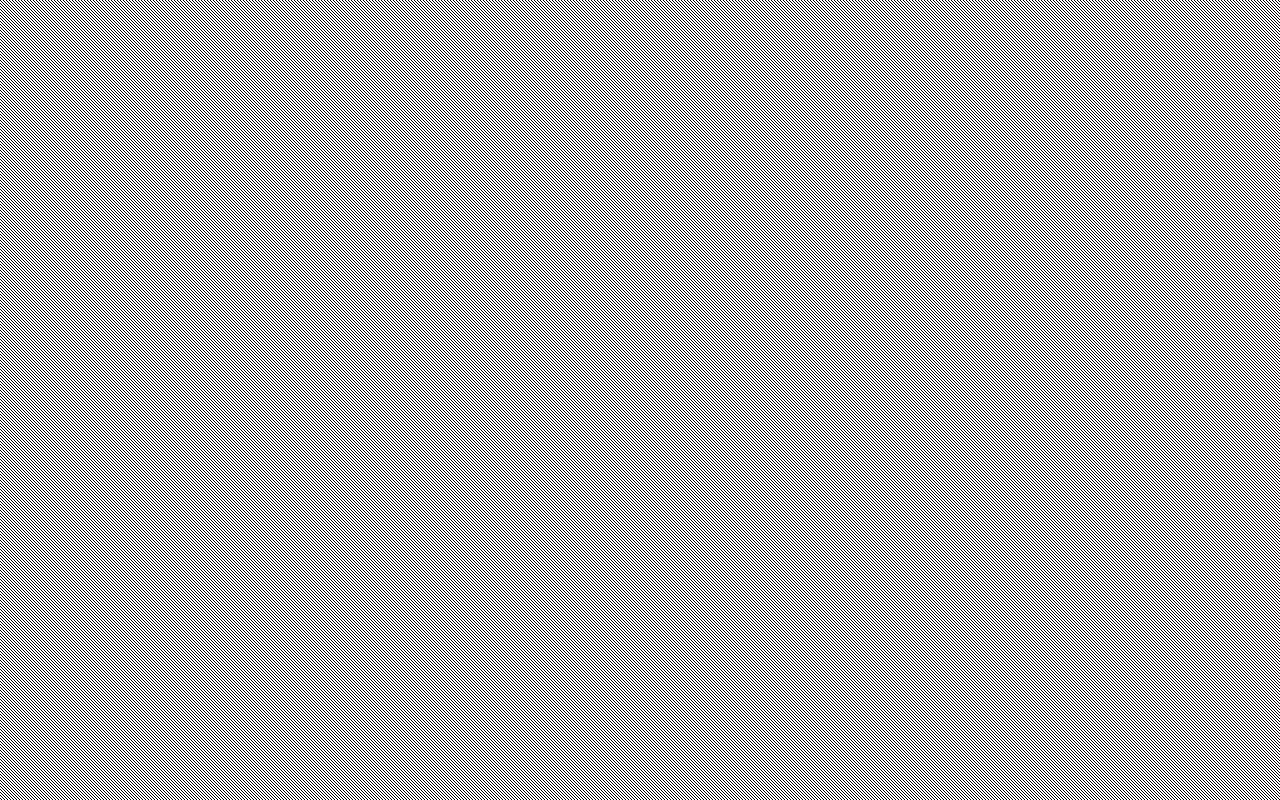
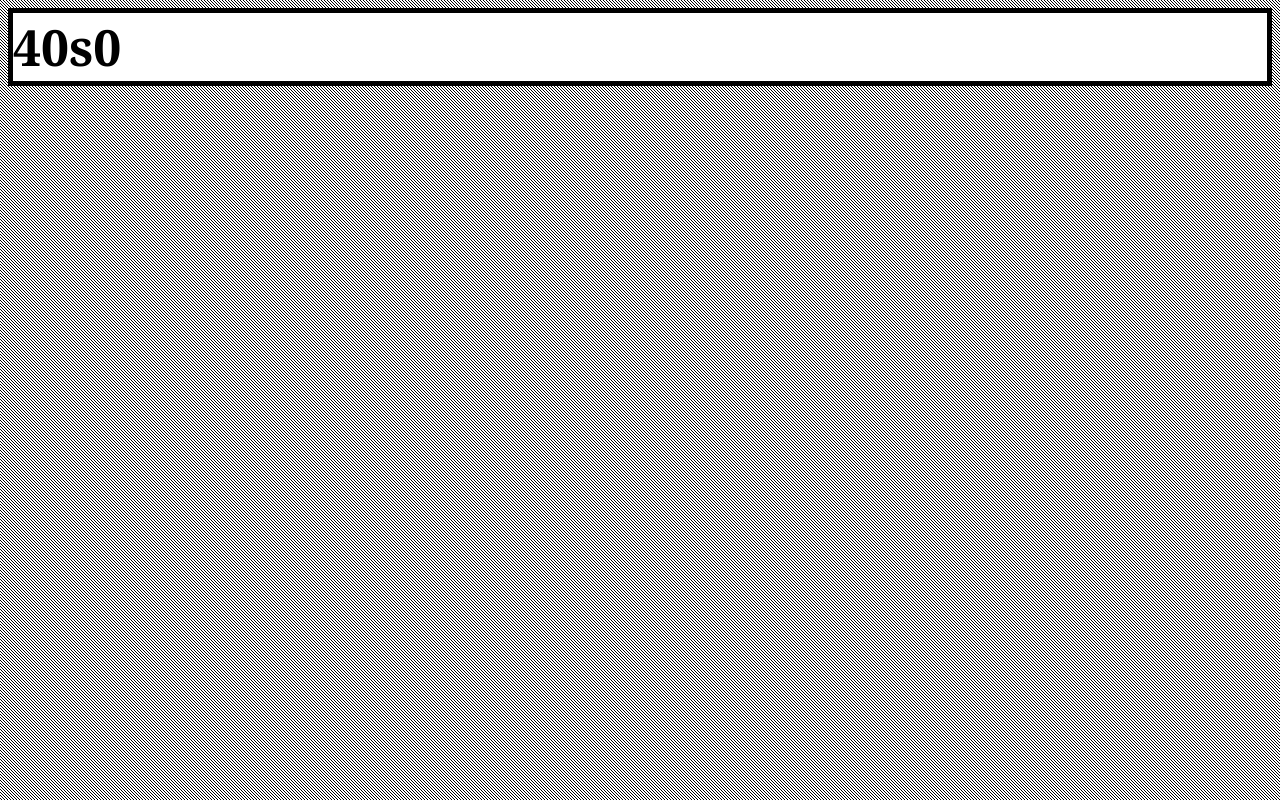
Before and after one commit to chanceshelby/04s0, a plain HTML site: page index.html in a window 1280 px wide. Drawn offline with Linux system fonts and the light colour scheme.

Commit message:
Update index.html

```diff
--- a/index.html
+++ b/index.html
@@ -1 +1,14 @@
+<style>
+  h1 {
+    color: black;
+    background-color: white;
+    font-family: georgia;
+    font-size: 50px;
+    border: 5px solid black;
+</style>
+
+<html>
+
 <body background="stripe.gif"></body>
+
+<h1>40s0</h1>
```
